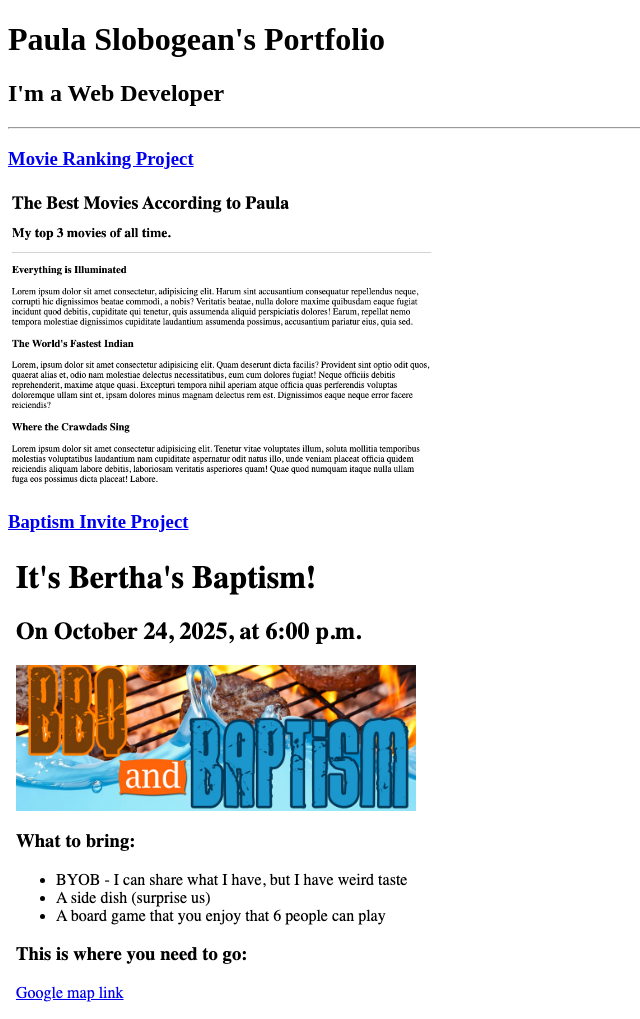
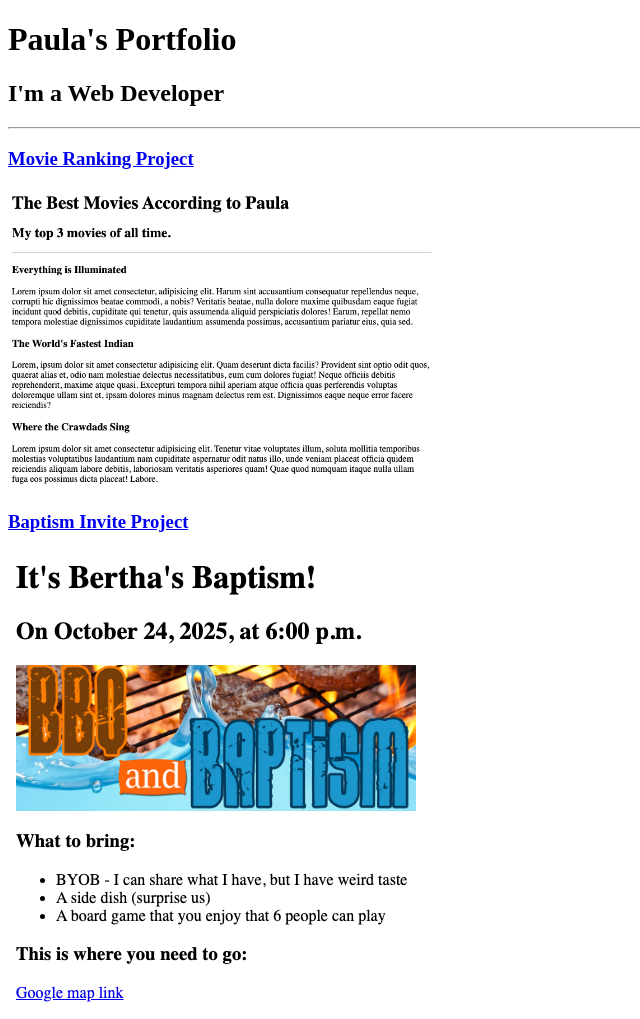
Before and after one commit to tallgrrl511/html-portfolio, a plain HTML site: page index.html in a window 1280 px wide. Shown: the top 1019 px of the page, without its empty margins (0-640 px from the left). Drawn offline with Linux system fonts and the light colour scheme.

Commit message:
Add files via upload

```diff
--- a/index.html
+++ b/index.html
@@ -19,11 +19,11 @@ https://developer.mozilla.org/en-US/docs/Web/HTML/Element/img#attr-height -->
 
     <head>
         <meta charset="UTF-8">
-        <title>Paula Slobogean's Portfolio</title>
+        <title>Paula's Portfolio</title>
     </head>
 
     <body>
-        <h1>Paula Slobogean's Portfolio</h1>
+        <h1>Paula's Portfolio</h1>
         <h2>I'm a Web Developer</h2>
         <hr />
         <h3><a href="public/movie-faves.html">Movie Ranking Project</a></h3>
```
